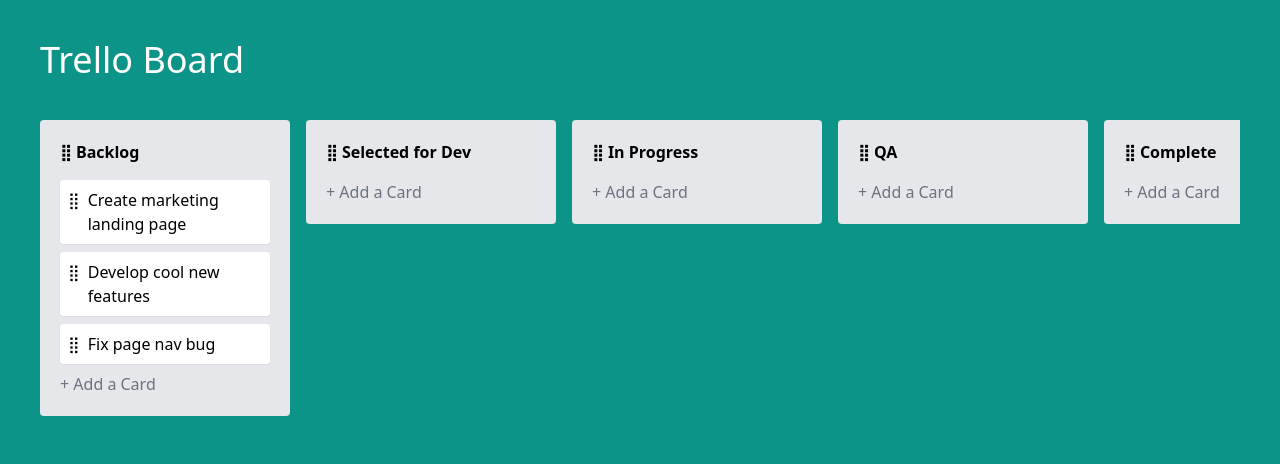
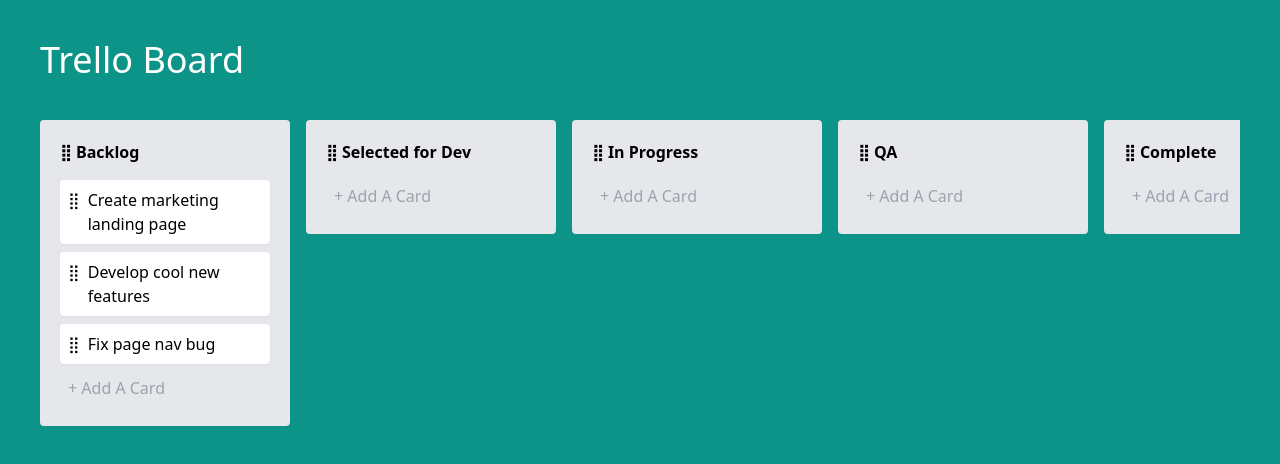
Before and after one commit to jombastic/trello-board, a Nuxt app: page / in a window 1280 px wide. Shown: the top 464 px of the page. Built offline with nearby package versions, Linux system fonts and the light colour scheme.

Commit message:
enable adding new tasks

```diff
--- /dev/null
+++ b/components/NewTask.vue
@@ -0,0 +1,37 @@
+<template>
+    <div>
+        <textarea v-model="title" @keydown.tab="createTask" @keyup.enter="createTask" class="focus:bg-white focus:shadow resize-none rounded w-full bg-transparent pl-2 pt-1" :class="{
+            'h-7': !focused,
+            'h-20': focused
+        }" style="outline: none !important" @focus="focused = true" @blur="focused = false" :placeholder="!focused ? '+ Add A Card' : 'Enter a title for this card'"></textarea>
+    </div>
+</template>
+
+<script setup lang="ts">
+import type { Task } from '~/types';
+import { nanoid } from 'nanoid';
+
+const emit = defineEmits<{
+    (e: 'add', payload: Task): void;
+}>();
+
+const focused = ref(false);
+const title = ref('');
+
+function createTask(e: Event) {
+    if (title.value.trim()) {
+        e.preventDefault();
+        emit('add', {
+            id: nanoid(),
+            title: title.value.trim(),
+            createdAt: new Date()
+        } as Task);
+    }
+
+    title.value = '';
+}
+</script>
+
+<style scoped>
+
+</style>
--- a/components/TrelloBoard.vue
+++ b/components/TrelloBoard.vue
@@ -17,7 +17,7 @@
                         </template>
                     </draggableComponent>
                     <footer>
-                        <button class="text-gray-500">+ Add a Card</button>
+                        <NewTask @add="column.tasks.push($event)" />
                     </footer>
                 </div>
             </template>
```
